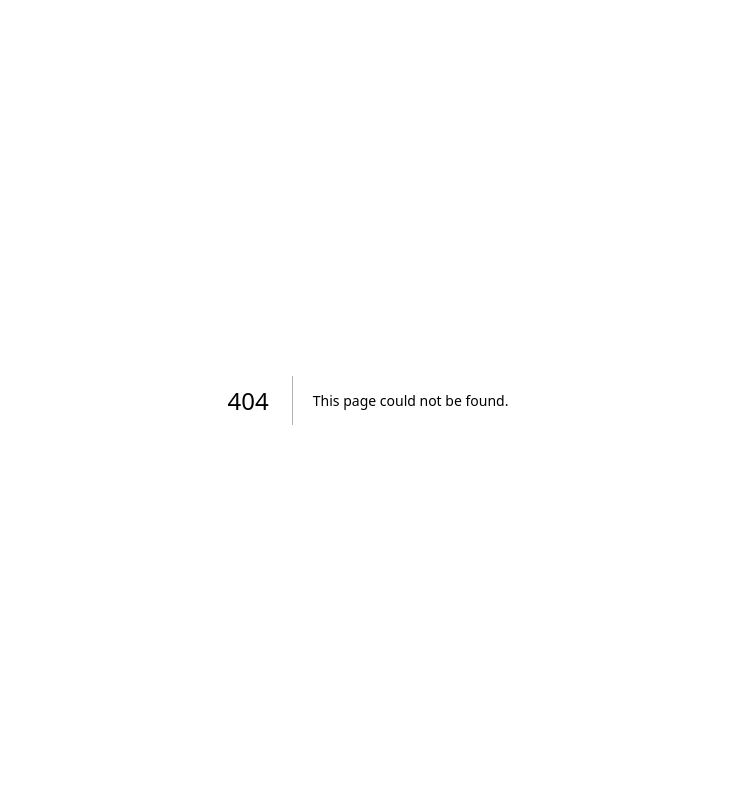
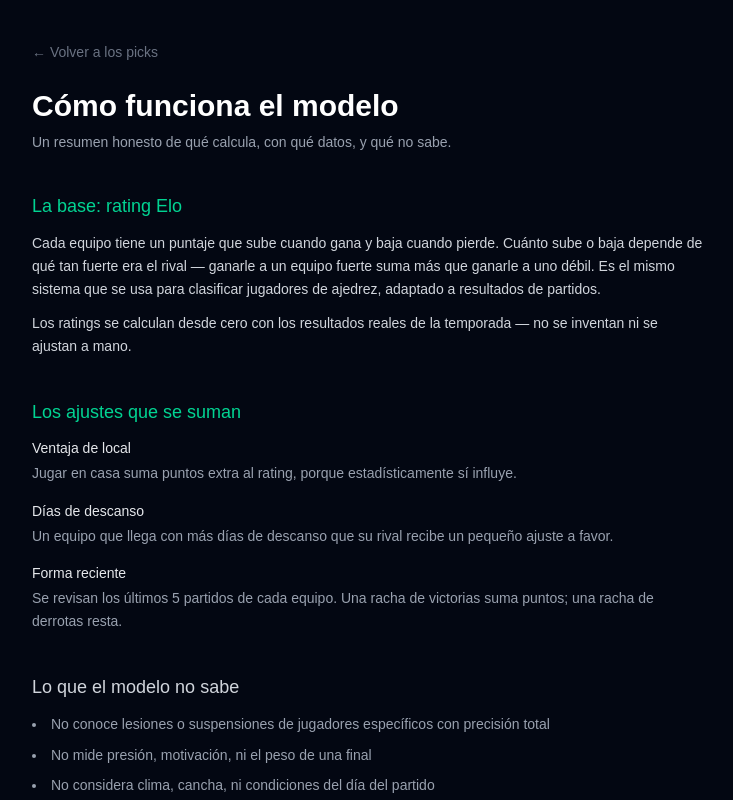
Before and after one commit to javierochoa8ac-cyber/picks-web, a Next.js app: page /como-funciona in a window 1280 px wide. Before the commit this address had no page. Shown: the top 800 px of the page, without its empty margins (272-1005 px from the left). Built offline with nearby package versions, Linux system fonts and the light colour scheme.

Commit message:
agregar pagina de como funciona el modelo

```diff
--- /dev/null
+++ b/app/como-funciona/page.jsx
@@ -0,0 +1,74 @@
+export const dynamic = 'force-static'
+
+export default function ComoFunciona() {
+  return (
+    <main className="min-h-screen bg-gray-950 text-white p-6 md:p-10">
+      <div className="max-w-2xl mx-auto">
+        <a href="/" className="text-sm text-gray-500 hover:text-gray-300 transition-colors">
+          ← Volver a los picks
+        </a>
+
+        <h1 className="text-3xl font-semibold mt-6 mb-2">Cómo funciona el modelo</h1>
+        <p className="text-gray-400 text-sm mb-10">
+          Un resumen honesto de qué calcula, con qué datos, y qué no sabe.
+        </p>
+
+        <section className="mb-10">
+          <h2 className="text-lg font-medium mb-3 text-emerald-400">La base: rating Elo</h2>
+          <p className="text-gray-300 text-sm leading-relaxed mb-3">
+            Cada equipo tiene un puntaje que sube cuando gana y baja cuando pierde. Cuánto sube o baja
+            depende de qué tan fuerte era el rival — ganarle a un equipo fuerte suma más que ganarle a
+            uno débil. Es el mismo sistema que se usa para clasificar jugadores de ajedrez, adaptado a
+            resultados de partidos.
+          </p>
+          <p className="text-gray-300 text-sm leading-relaxed">
+            Los ratings se calculan desde cero con los resultados reales de la temporada — no se
+            inventan ni se ajustan a mano.
+          </p>
+        </section>
+
+        <section className="mb-10">
+          <h2 className="text-lg font-medium mb-3 text-emerald-400">Los ajustes que se suman</h2>
+          <div className="space-y-4">
+            <div>
+              <p className="text-sm font-medium text-gray-200 mb-1">Ventaja de local</p>
+              <p className="text-gray-400 text-sm leading-relaxed">
+                Jugar en casa suma puntos extra al rating, porque estadísticamente sí influye.
+              </p>
+            </div>
+            <div>
+              <p className="text-sm font-medium text-gray-200 mb-1">Días de descanso</p>
+              <p className="text-gray-400 text-sm leading-relaxed">
+                Un equipo que llega con más días de descanso que su rival recibe un pequeño ajuste a favor.
+              </p>
+            </div>
+            <div>
+              <p className="text-sm font-medium text-gray-200 mb-1">Forma reciente</p>
+              <p className="text-gray-400 text-sm leading-relaxed">
+                Se revisan los últimos 5 partidos de cada equipo. Una racha de victorias suma puntos;
+                una racha de derrotas resta.
+              </p>
+            </div>
+          </div>
+        </section>
+
+        <section className="mb-10">
+          <h2 className="text-lg font-medium mb-3 text-gray-300">Lo que el modelo no sabe</h2>
+          <ul className="text-gray-400 text-sm leading-relaxed space-y-2 list-disc list-inside">
+            <li>No conoce lesiones o suspensiones de jugadores específicos con precisión total</li>
+            <li>No mide presión, motivación, ni el peso de una final</li>
+            <li>No considera clima, cancha, ni condiciones del día del partido</li>
+          </ul>
+        </section>
+
+        <section className="bg-gray-900 border border-gray-800 rounded-xl p-5">
+          <p className="text-sm text-gray-300 leading-relaxed">
+            Este es un modelo estadístico, no una promesa. Las probabilidades reflejan una estimación
+            razonable basada en datos históricos, no una certeza. Apostar conlleva riesgo — juega con
+            responsabilidad.
+          </p>
+        </section>
+      </div>
+    </main>
+  )
+}
--- a/app/page.tsx
+++ b/app/page.tsx
@@ -41,6 +41,7 @@ export default async function Home() {
         <Section title="Liga MX" picks={futbolPicks} />
         <Section title="MLB" picks={mlbPicks} />
 
+        <a href="/como-funciona" className="block text-center text-sm text-emerald-400 hover:text-emerald-300 mb-6">Como funciona el modelo</a>
         <p className="text-xs text-gray-500 text-center mt-10">
           Contenido informativo, no es asesoria financiera. Apostar conlleva riesgo. +18.
         </p>
```
